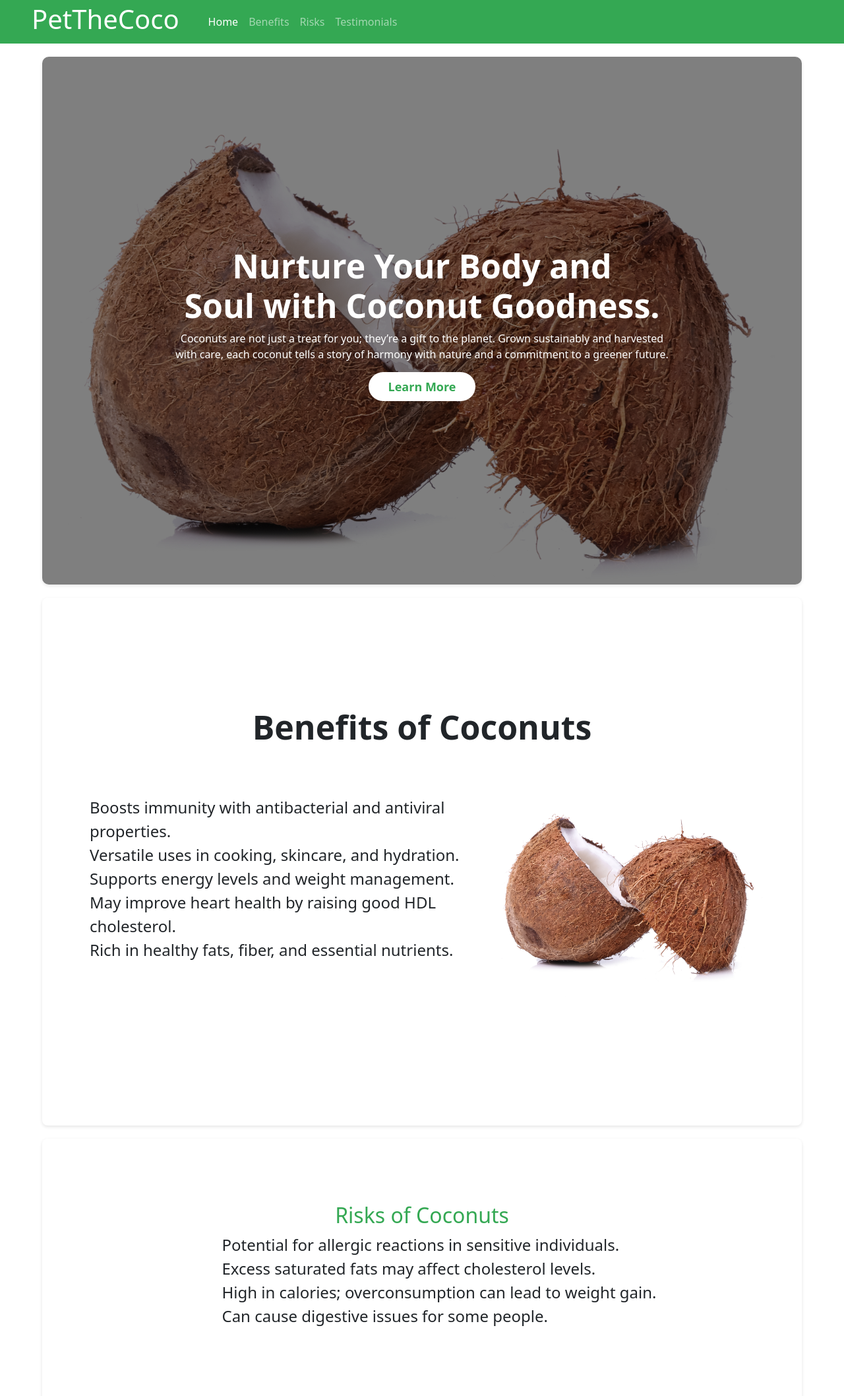
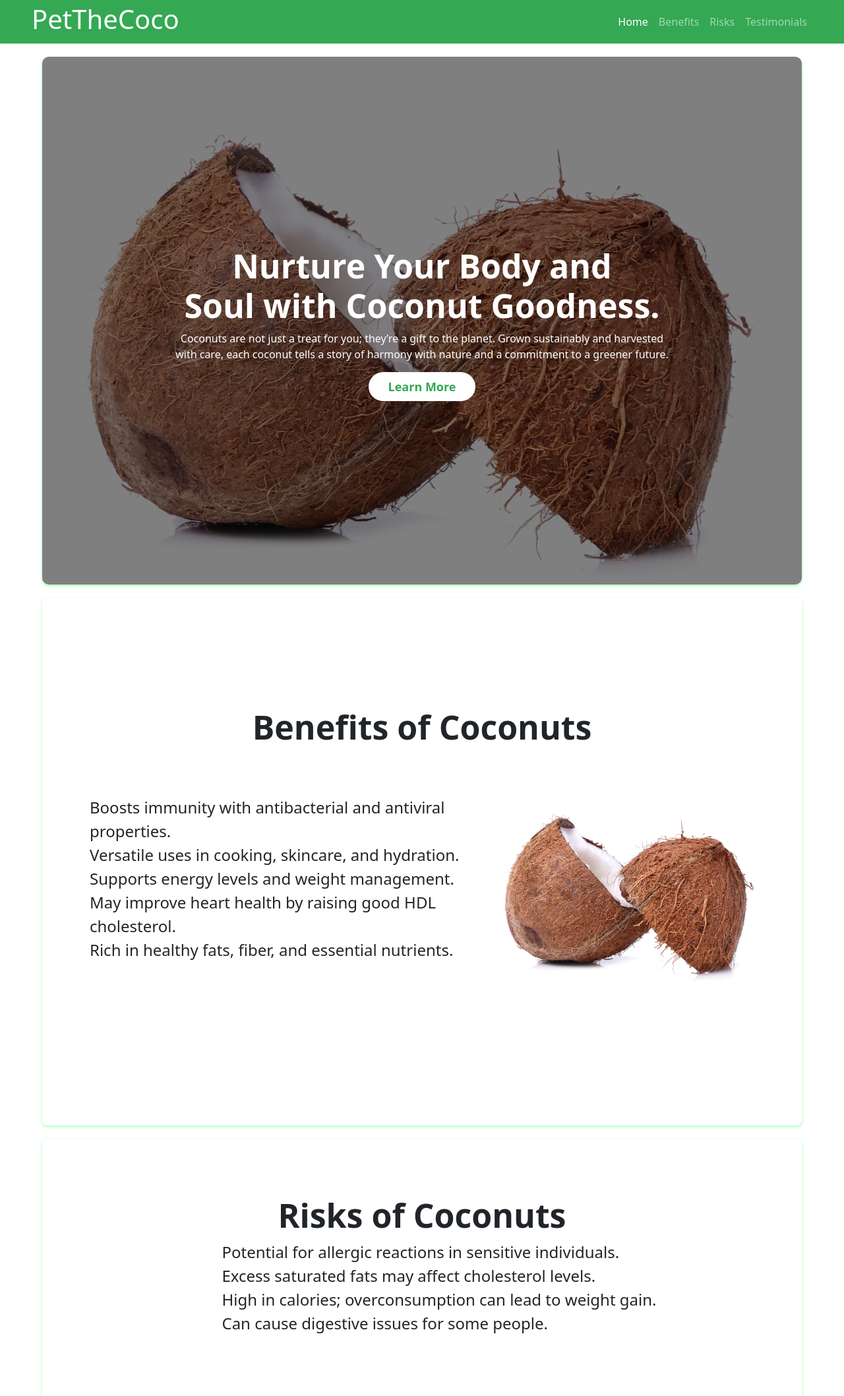
Before and after one commit to Deelolade/PetTheCoCo, a plain HTML site: page index.html in a window 1280 px wide. Shown: the top 2116 px of the page at 66% size. Drawn offline with nearby package versions, Linux system fonts and the light colour scheme.

Commit message:
done with the free version

```diff
--- a/index.html
+++ b/index.html
@@ -11,18 +11,17 @@
 </head>
 
 <body>
-    <header>
-        <nav class="navbar navbar-expand-lg navbar-dark px-5 m-0 p-0">
-            <div class="d-flex justify-content-between align-items-center">
-                <a class="navbar-brand" href="#">
-                    <h1>PetTheCoco</h1>
-                </a>
+        <nav class="navbar navbar-expand-lg navbar-dark px-5 m-0 p-0 navbar-light sticky-top">
+            <a class="navbar-brand" href="#">
+                <h1>PetTheCoco</h1>
+            </a>
+            <div class="d-flex justify-content-between align-items-center ms-auto">
                 <button class="navbar-toggler" type="button" data-bs-toggle="collapse"
                     data-bs-target="#navbarNavDropdown" aria-controls="navbarNavDropdown" aria-expanded="false"
                     aria-label="Toggle navigation">
                     <span class="navbar-toggler-icon"></span>
                 </button>
-                <div class="collapse navbar-collapse" id="navbarNavDropdown">
+                <div class="collapse navbar-collapse " id="navbarNavDropdown">
                     <ul class="navbar-nav">
                         <li class="nav-item"><a class="nav-link active" aria-current="page" href="#home">Home</a></li>
                         <li class="nav-item"><a class="nav-link" href="#benefits">Benefits</a></li>
@@ -32,7 +31,6 @@
                 </div>
             </div>
         </nav>
-    </header>
 
     <section id="home">
         <div class="home-text">
@@ -60,7 +58,7 @@
     </section>
     <section id="risks">
         <div class="risks text-center">
-            <h2 style="color: #34a853;">Risks of Coconuts</h2>
+            <h1 >Risks of Coconuts</h1>
             <div class="risks-section text-start">
                 <ul>
                     <li class="list-style-none">Potential for allergic reactions in sensitive individuals.</li>
@@ -73,7 +71,7 @@
     </section>
     <section id="testimonials">
         <div class="testimonials-section ">
-            <h2 class="text-center">Testimonials</h2>
+            <h1 class="text-center">Testimonials</h1>
             <div class="testimonial">"Coconut oil has transformed my skincare routine! My skin feels so soft and
                 hydrated."
                 — Maria L., Skincare Enthusiast</div>
--- a/style.css
+++ b/style.css
@@ -9,15 +9,6 @@ body {
     margin: 0;
     padding: 0;
     background-color: #f4f4f9;
-}
-header {
-    background-color: #34a853;
-    color: #fff;
-    text-align: center;
-    width: 100%;
-    top: 0;
-    height: auto;
-    position: relative;
 }
 .navbar{
     background-color: #34a853;
@@ -36,7 +27,7 @@ section {
     display: flex;
     justify-content: center;
     align-items: center;
-    box-shadow: 0 2px 5px rgba(0, 0, 0, 0.1);
+    box-shadow: 0 2px 5px rgba(0, 254, 34, 0.335);
 }
 #home{
     background-image: linear-gradient(rgba(0, 0, 0, 0.5), rgba(0, 0, 0, 0.5)), url("./images/coconut.jpg");
@@ -100,9 +91,13 @@ section {
 .text-left{
     text-align: left;
 }
-h2 {
-    color: #34a853;
-    margin-bottom: 10px;
+#risks h1{
+    font-size: 50px;
+    font-weight: bolder;
+}
+#testimonials h1{
+    font-size: 50px;
+    font-weight: bolder;
 }
 ul {
     list-style-type: disc;
```
